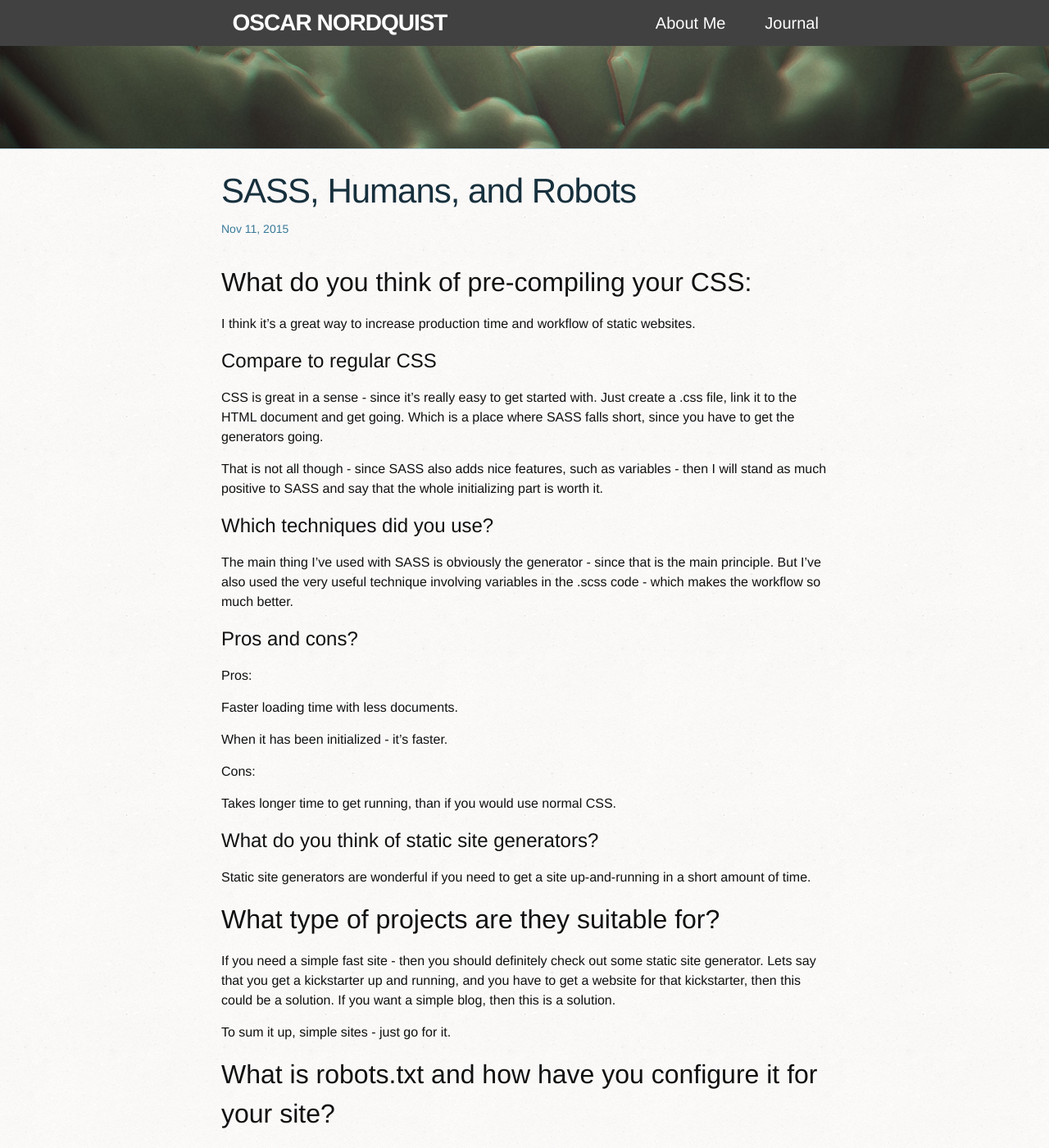
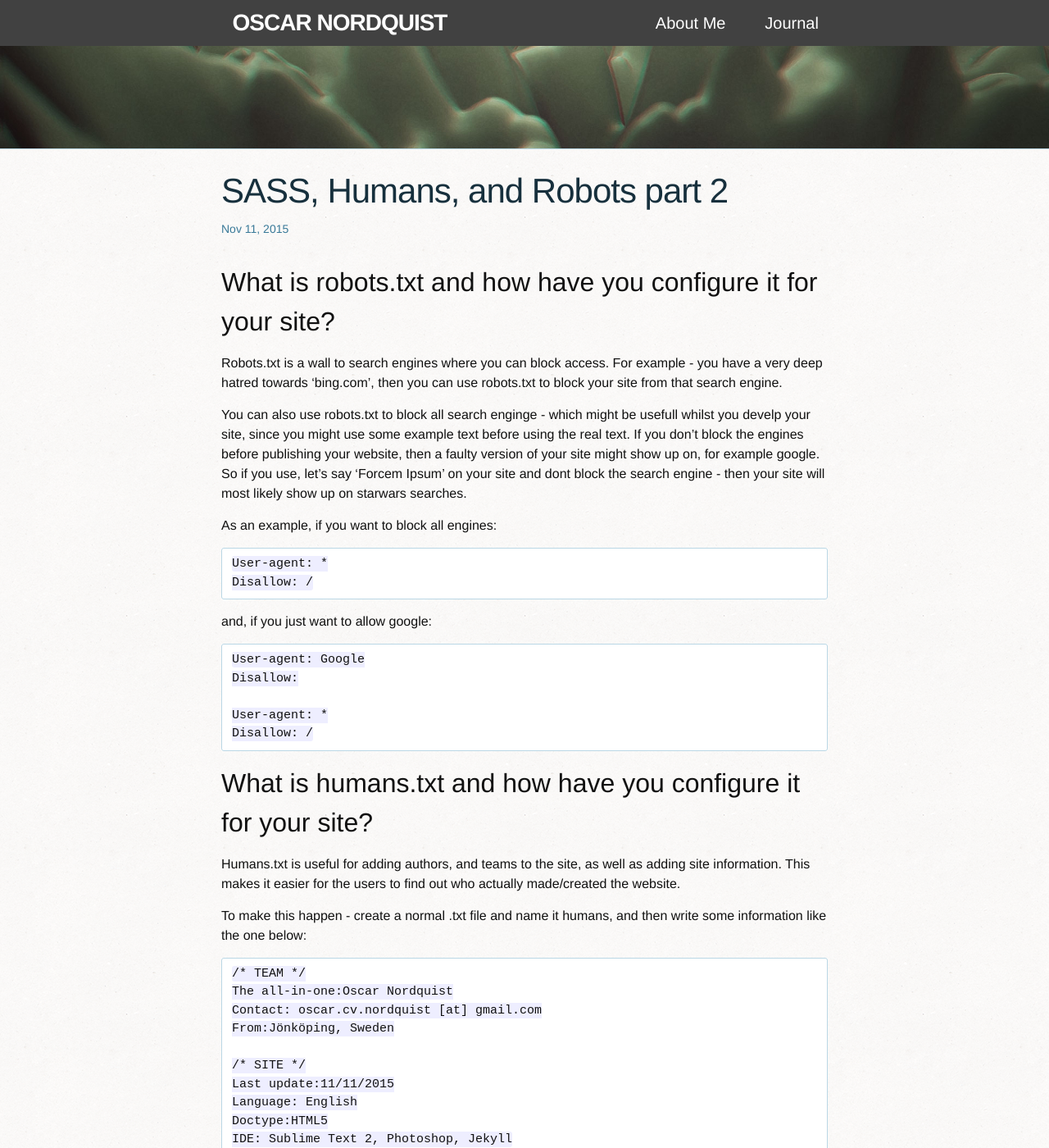
Before and after one commit to NorthernTwig/NorthernTwig.github.io, a Jekyll site: the page built from _posts/2015-11-06-SASS,-Humans-and-Robots--part-2 - Copy.markdown, in a window 1280 px wide and 1400 px high. Shown: the whole window at 82% size. Built offline with Jekyll 4.4.1, drawn with Linux system fonts in a browser that asks for light colours; comment, search, counter and statistics services are not loaded.

Commit message:
Fixed the posts, added a rapport

```diff
--- a/_posts/2015-11-06-SASS,-Humans-and-Robots.markdown
+++ b/_posts/2015-11-06-SASS,-Humans-and-Robots--part-2 - Copy.markdown
@@ -1,45 +1,10 @@
 ---
 layout: post
-title:  "SASS, Humans, and Robots"
+title:  "SASS, Humans, and Robots part 2"
 date:   2015-11-11 20:36:00
 categories: jekyll update
 comments: true
 ---
-
-##What do you think of pre-compiling your CSS:
-I think it's a great way to increase production time and workflow of static websites.
-
-#Compare to regular CSS
-CSS is great in a sense - since it's really easy to get started with. Just create a .css file, link it to the HTML document and get going. Which is a place where SASS falls short, since you have to get the generators going.
-
-That is not all though - since SASS also adds nice features, such as variables - then I will stand as much positive to SASS and say that the whole initializing part is worth it.
-
-#Which techniques did you use?
-The main thing I've used with SASS is obviously the generator - since that is the main principle. But I've also used the very useful technique involving variables in the .scss code - which makes the workflow so much better.
-
-#Pros and cons?
-Pros:
-
- Faster loading time with less documents.
-
- When it has been initialized - it's faster.
-
-
-
-Cons:
-
- Takes longer time to get running, than if you would use normal CSS.
-
-
-#What do you think of static site generators?
-Static site generators are wonderful if you need to get a site up-and-running in a short amount of time.
-
-
-
-##What type of projects are they suitable for?
-If you need a simple fast site - then you should definitely check out some static site generator. Lets say that you get a kickstarter up and running, and you have to get a website for that kickstarter, then this could be a solution. If you want a simple blog, then this is a solution.
-
-To sum it up, simple sites - just go for it.
 
 ##What is robots.txt and how have you configure it for your site?
 Robots.txt is a wall to search engines where you can block access. For example - you have a very deep hatred towards 'bing.com', then you can use robots.txt to block your site from that search engine.
```
Also changed, not shown: _posts/2015-05-20-RAPPORT--Verklighet-i-den-virtuella-världen.markdown (added, +23 -0 lines), _posts/2015-11-06-SASS,-Humans-and-Robots--part-1.markdown (added, +42 -0 lines), img/olddiner.png (deleted), img/shatteredGlass.jpg (deleted).
